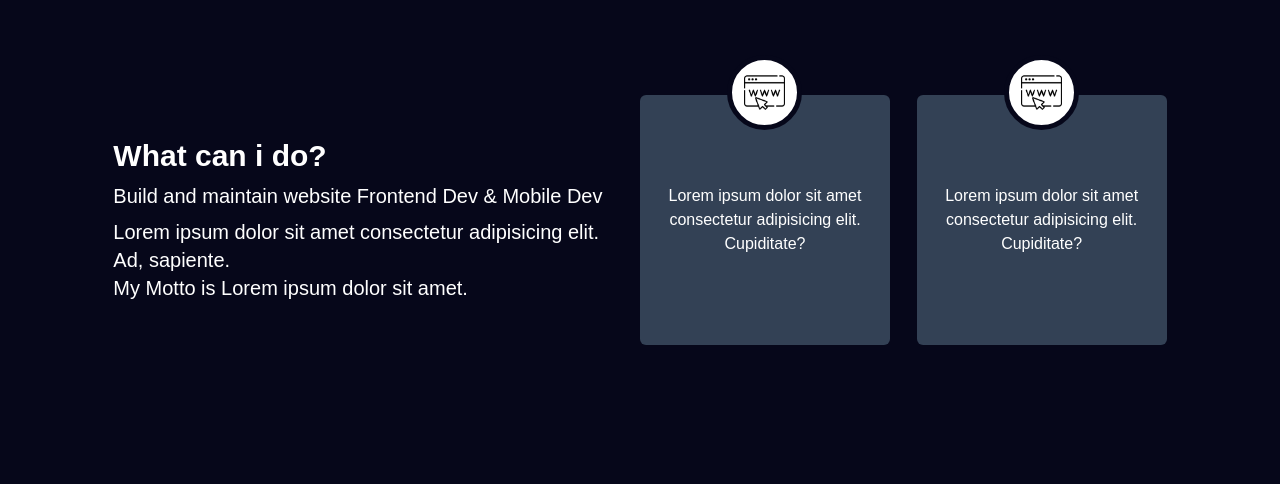
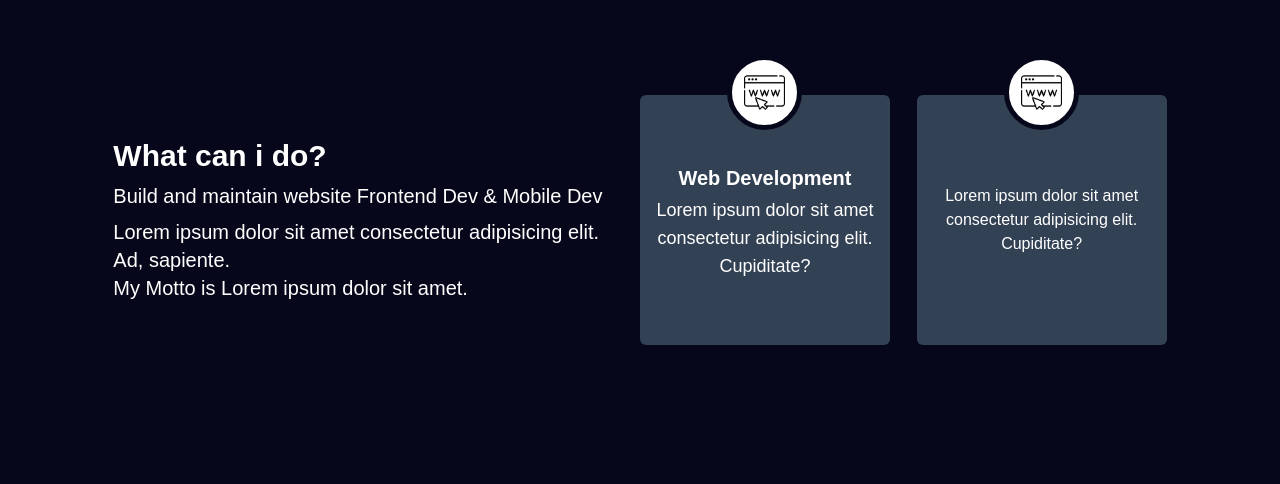
Before and after one commit to Farizirfani/Portfolio, a React (Create React App) app: page / in a window 1280 px wide. Shown: the part 1056-1540 px from the top of the page. Built offline with nearby package versions, Linux system fonts and the light colour scheme.

Commit message:
Portofolio

```diff
--- a/src/components/portofolio.jsx
+++ b/src/components/portofolio.jsx
@@ -6,12 +6,16 @@ const Portofolio = () => {
         <h1 className='text-white font-bold text-2xl'>Project that i has been done</h1>
         <div className='py-5'>
             <div className='flex md:flex-row flex-col-reverse md:justify-between justify-center items-center content-center '>
-                <div>
-                    <h1>testing</h1>
+                <div className='text-white'>
+                    <h1 className='text-2xl font-bold'>Gaming Platform</h1>
+                    <p>This is Gaming platform, developing using React.js, dibuat untuk
+                        mempermudah  <br /> Lorem ipsum dolor sit amet.adass
+                    </p>
+                    <p>Lorem ipsum dolor sit amet.</p>
                 </div>
                 <div>
                     <div className='lg:w-96 w-auto h-auto lg:h-96 bg-slate-600'>
-                        hello world
+                        tes
                     </div>
                 </div>
             </div>
--- a/src/components/wcid.jsx
+++ b/src/components/wcid.jsx
@@ -4,20 +4,21 @@ import IconWeb from '../assets/icon-web.png'
 
 const Wcid = () => {
   return (
-    <div className='flex md:justify-around justify-center flex-wrap items-center md:h-screen h-auto'>
+    <div className='flex md:justify-around justify-center flex-wrap items-center py-24 lg:h-screen h-auto'>
         <div className='text-white md:py-2 py-10'>
             <h1 className='text-3xl font-semibold'>What can i do?</h1>
             <h2 className='text-xl md:w-[500px] w-auto py-2'>Build and maintain website Frontend Dev  & Mobile Dev</h2>
             <h2 className='text-xl md:w-[500px] w-auto'>Lorem ipsum dolor sit amet consectetur adipisicing elit. Ad, sapiente.</h2>
             <h2 className='text-xl md:w-[500px] w-auto'>My Motto is Lorem ipsum dolor sit amet.</h2>
         </div>
-        <div  data-aos="fade-up" data-aos-delay="100" className='rounded-md w-[250px] h-[250px] bg-slate-700 my-2 text-center  content-center items-center flex flex-col justify-center'>
+        <div  data-aos="fade-up" data-aos-delay="300" className='rounded-md w-[250px] p-2 h-[250px] bg-slate-700 my-2 text-center  content-center items-center flex flex-col justify-center'>
           <div className='rounded-full bg-white w-[75px] p-3 img-wcid'>
               <img src={IconWeb} alt="" />
           </div>
-          <h1 className='text-white'>Lorem ipsum dolor sit amet consectetur adipisicing elit. Cupiditate?</h1>
+          <h1 className='text-white text-xl font-bold py-1'>Web Development</h1>
+          <h2 className='text-white text-lg font-light'>Lorem ipsum dolor sit amet consectetur adipisicing elit. Cupiditate?</h2>
         </div>
-        <div  data-aos="fade-up" data-aos-delay="200" className='rounded-md w-[250px] h-[250px] bg-slate-700 my-2 text-center  content-center items-center flex flex-col justify-center'>
+        <div  data-aos="fade-up" data-aos-delay="400" className='rounded-md w-[250px] h-[250px] bg-slate-700 my-2 text-center  content-center items-center flex flex-col justify-center'>
           <div className='rounded-full bg-white w-[75px] p-3 img-wcid'>
               <img src={IconWeb} alt="" />
           </div>
```
